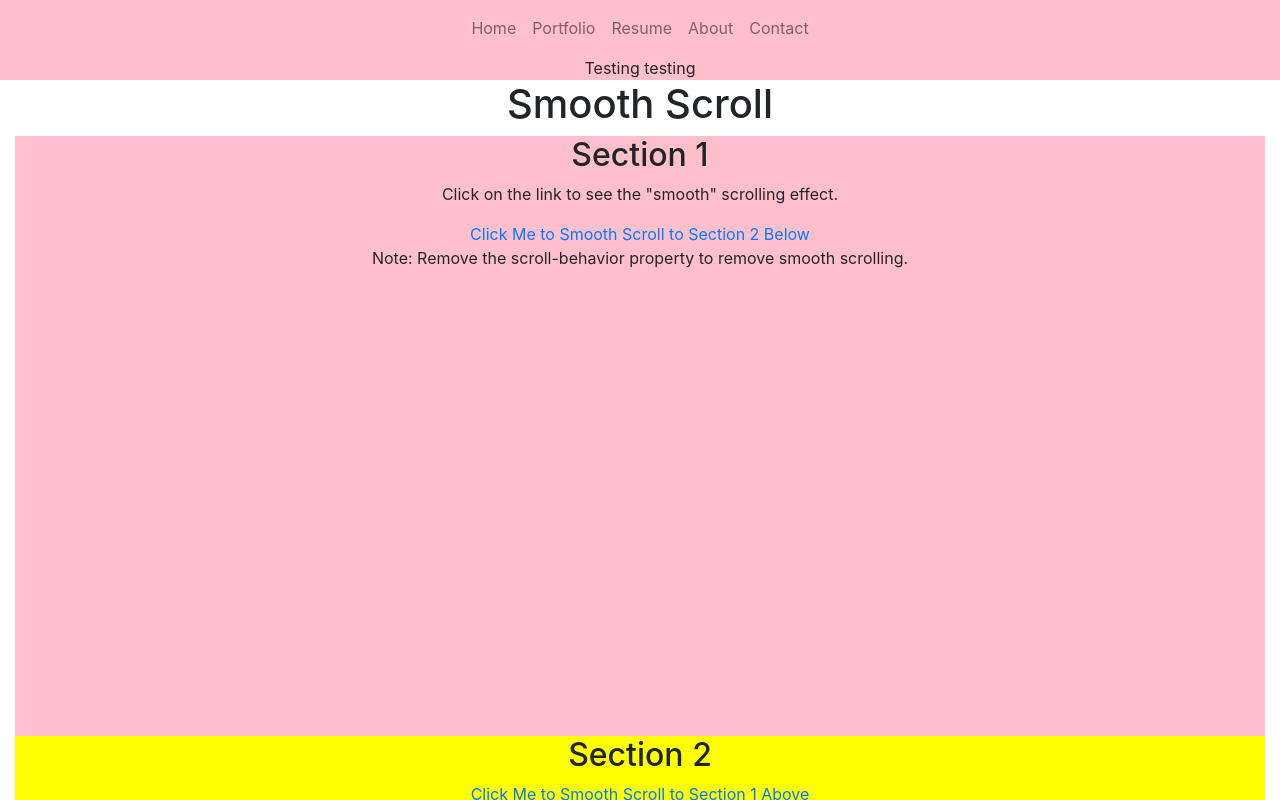
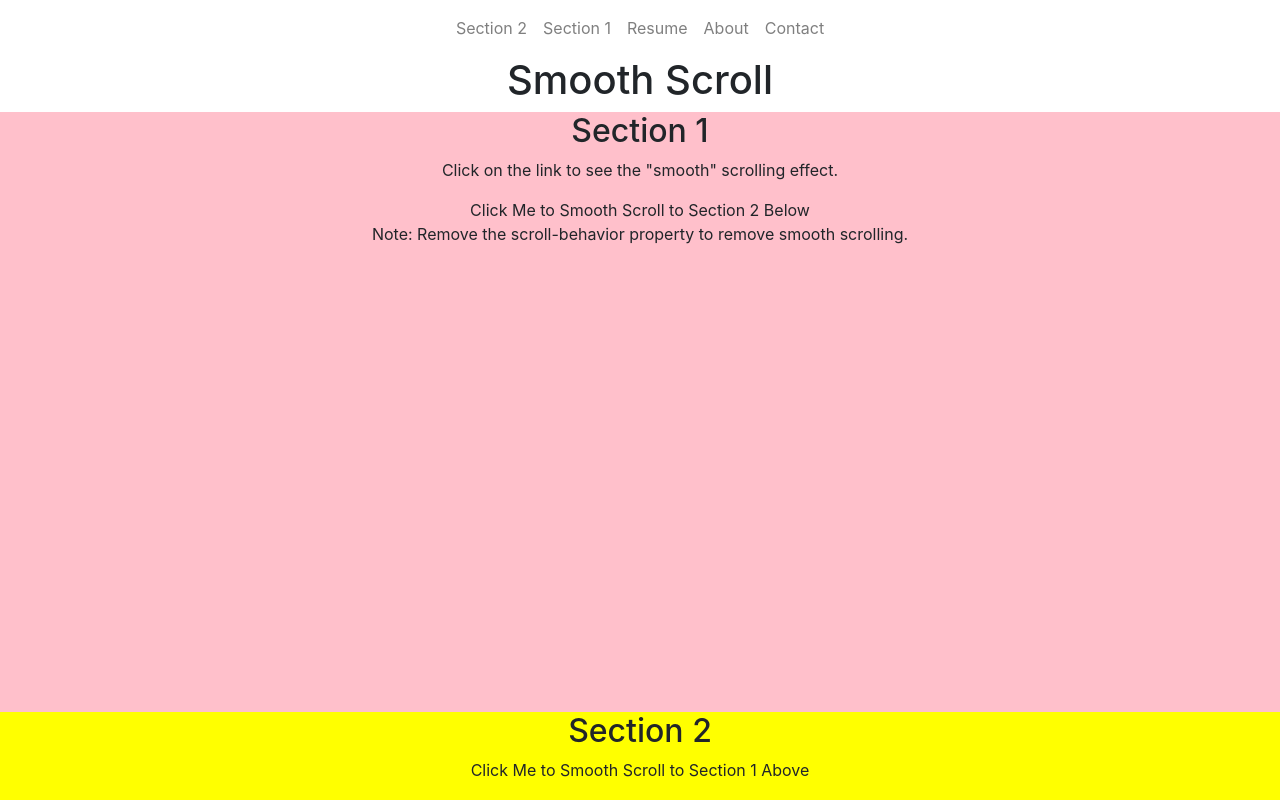
Before and after one commit to tomer101011/personal-website, a React (Create React App) app: page / in a window 1280 px wide. Shown: the top 800 px of the page. Built offline with nearby package versions, Linux system fonts and the light colour scheme.

Commit message:
Continue

```diff
--- a/src/App.js
+++ b/src/App.js
@@ -20,34 +20,27 @@ class App extends Component {
 
   render() {
     return (
-      <div className="App container-fluid">
-        <div style={{ backgroundColor: "pink" }} className="row">
-          <div className="col-12">
-            <div className="row">
-              <div className="col-md-12">
-                <NavBar />
-              </div>
-            </div>
-            <div className="row">
-              <div className="col-md-12">
-                Testing testing
-              </div>
-            </div>
+      <div className="App">
+
+        <NavBar />
+        <h1>Smooth Scroll</h1>
+
+
+        <div className="main row" style={{ height: '600px', backgroundColor: 'pink' }} id="section1">
+          <div className="col-md-12">
+            <h2>Section 1</h2>
+            <p>Click on the link to see the "smooth" scrolling effect.</p>
+            <a>Click Me to Smooth Scroll to Section 2 Below</a>
+            <p>Note: Remove the scroll-behavior property to remove smooth scrolling.</p>
           </div>
         </div>
 
-        <h1>Smooth Scroll</h1>
 
-        <div className="main" style={{ height: '600px', backgroundColor: 'pink' }} id="section1">
-          <h2>Section 1</h2>
-          <p>Click on the link to see the "smooth" scrolling effect.</p>
-          <a href="#section2">Click Me to Smooth Scroll to Section 2 Below</a>
-          <p>Note: Remove the scroll-behavior property to remove smooth scrolling.</p>
-        </div>
-
-        <div className="main" style={{ height: '600px', backgroundColor: 'yellow' }} id="section2">
-          <h2>Section 2</h2>
-          <a href="#section1">Click Me to Smooth Scroll to Section 1 Above</a>
+        <div className="main row" style={{ height: '600px', backgroundColor: 'yellow' }} id="section2">
+          <div className="col-md-12">
+            <h2>Section 2</h2>
+            <a>Click Me to Smooth Scroll to Section 1 Above</a>
+          </div>
         </div>
 
       </div>
--- a/src/components/NavBar.js
+++ b/src/components/NavBar.js
@@ -38,7 +38,7 @@ export default class NavBar extends Component {
 
     render() {
         return (
-            <div>
+
                 <nav style={{ position: this.state.position, backgroundColor: this.state.backgroundColor }} className="nav-style navbar navbar-expand-lg site-navbar navbar-light">
                     <div className="container">
                         <button className="navbar-toggler" type="button" data-toggle="collapse" data-target="#navbarsExample09" aria-controls="navbarsExample09" aria-expanded="false" aria-label="Toggle navigation">
@@ -46,8 +46,8 @@ export default class NavBar extends Component {
                         </button>
                         <div className="collapse navbar-collapse justify-content-md-center" id="navbarsExample09">
                             <ul className="navbar-nav">
-                                <li className="nav-item"><a className="nav-link" href="#section-home">Home</a></li>
-                                <li className="nav-item"><a className="nav-link" href="#section-portfolio">Portfolio</a></li>
+                                <li className="nav-item"><a className="nav-link" href="#section2">Section 2</a></li>
+                                <li className="nav-item"><a className="nav-link" href="#section1">Section 1</a></li>
                                 <li className="nav-item"><a className="nav-link" href="#section-resume">Resume</a></li>
                                 <li className="nav-item"><a className="nav-link" href="#section-about">About</a></li>
                                 <li className="nav-item"><a className="nav-link" href="#section-contact">Contact</a></li>
@@ -55,7 +55,7 @@ export default class NavBar extends Component {
                         </div>
                     </div>
                 </nav>
-            </div>
+
         )
     }
 }
```
